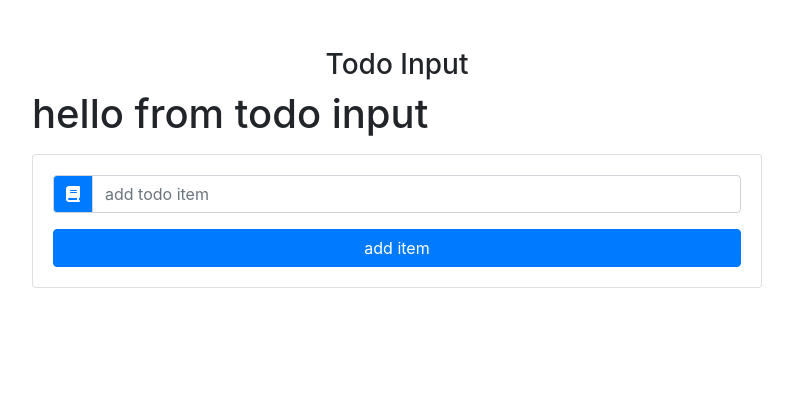
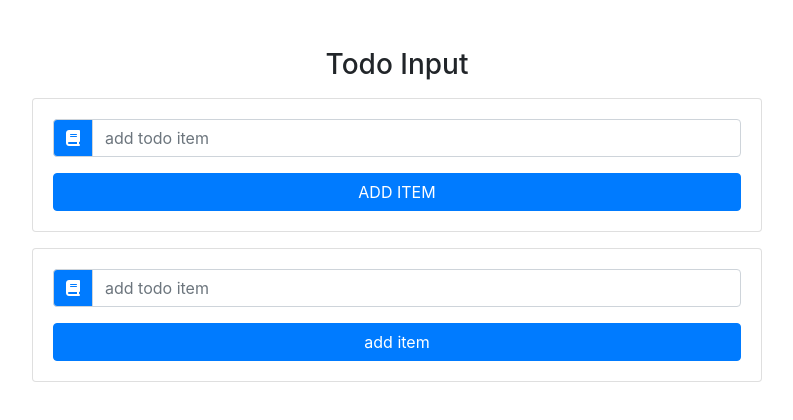
Before and after one commit to mattyleo/react-todo-list, a React (Create React App) app: page / in a window 1280 px wide. Shown: the top 420 px of the page, without its empty margins (243-1036 px from the left). Built offline with nearby package versions, Linux system fonts and the light colour scheme.

Commit message:
setup the Input componet

```diff
--- a/src/components/TodoInput.js
+++ b/src/components/TodoInput.js
@@ -2,6 +2,32 @@
 
 export default class TodoInput extends Component {
   render() {
-    return <h1>hello from todo input</h1>;
+    const { item, handleChange, handleSubmit, editItem } = this.props;
+    return (
+      <div className="card card-body my-3">
+        <form onSubmit={handleSubmit}>
+          <div className="input-group">
+            <div className="input-group-prepend">
+              <div className="input-group-text bg-primary text-white">
+                <i className="fas fa-book"></i>
+              </div>
+            </div>
+            <input
+              type="text"
+              className="form-control text-capitlize"
+              placeholder="add todo item"
+              value={item}
+              onChange={handleChange}
+            />
+          </div>
+          <button
+            type="submit"
+            className="btn btn-block btn-primary mt-3 text-uppercase"
+          >
+            add item
+          </button>
+        </form>
+      </div>
+    );
   }
 }
```
